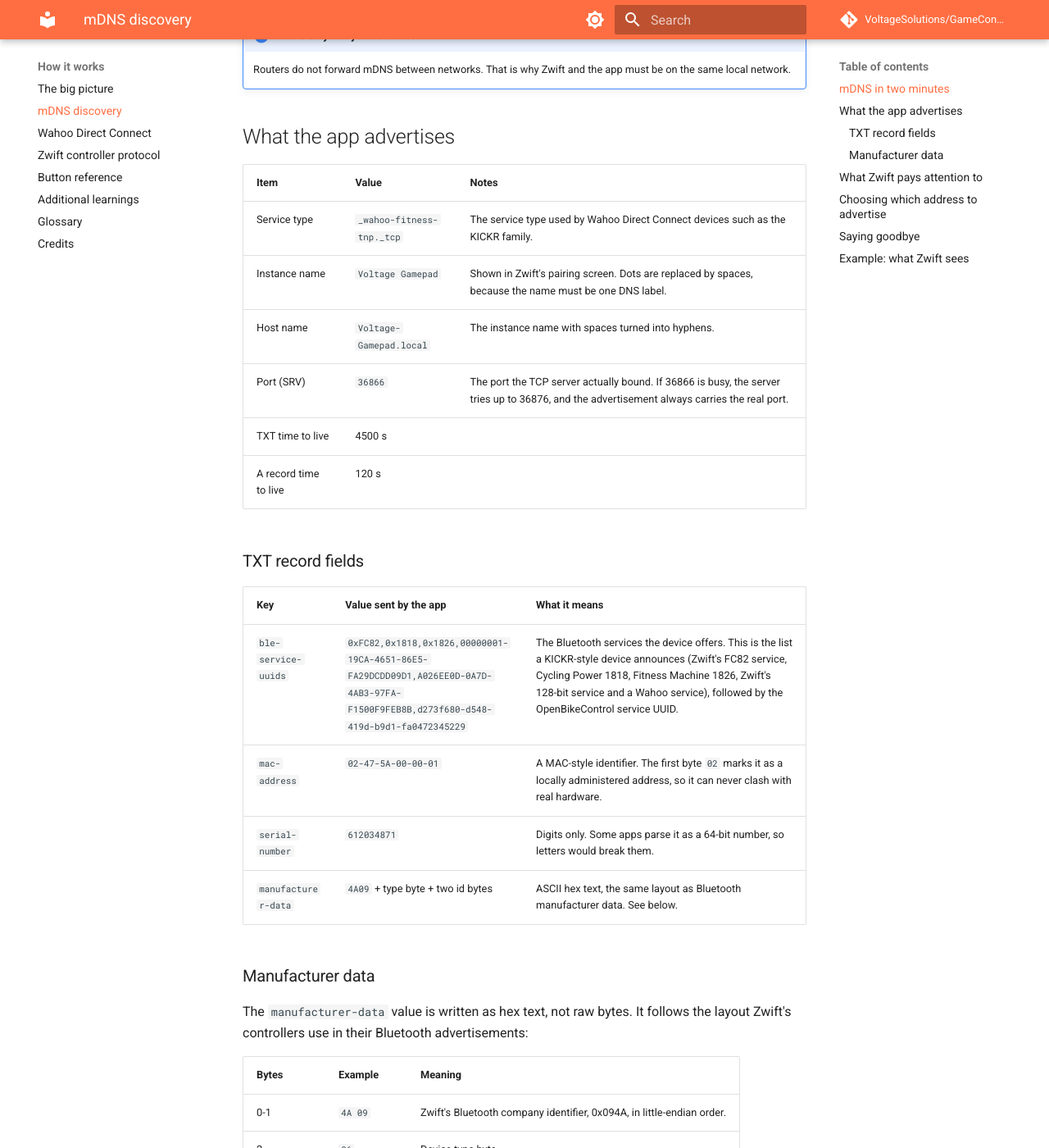
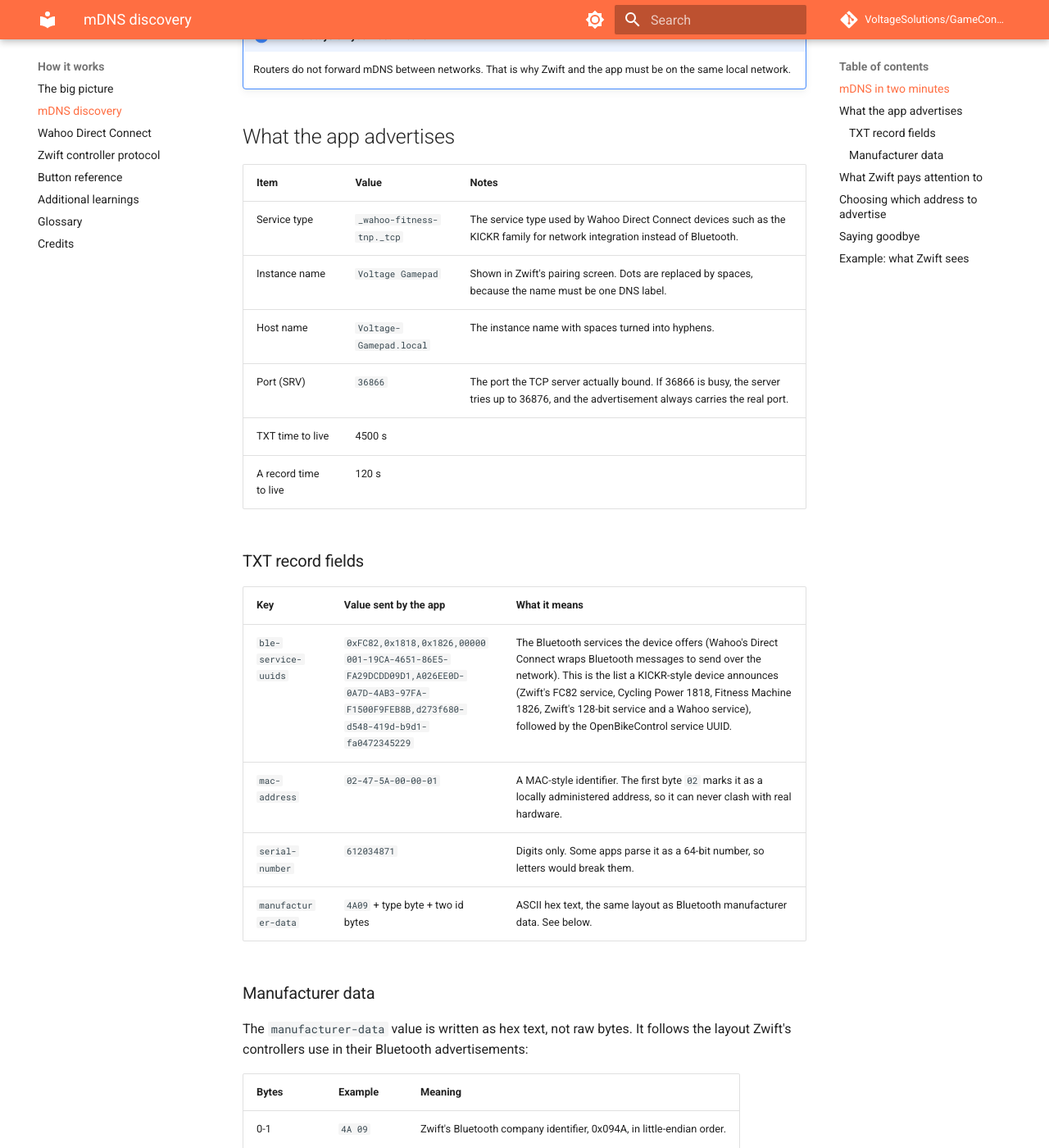
Before and after one commit to VoltageSolutions/GameControllerForZwift, an MkDocs documentation site: the page built from docs/how-it-works/mdns.md, in a window 1280 px wide and 1400 px high, scrolled down 986 px. Shown: the whole window at 82% size. Built offline with MkDocs 1.6.1 and Material for MkDocs 9.7.7, drawn with Linux system fonts in a browser that asks for light colours; comment, search, counter and statistics services are not loaded; some of the changed text lies outside the part shown.

Commit message:
How it works cleanup.

```diff
--- a/docs/how-it-works/mdns.md
+++ b/docs/how-it-works/mdns.md
@@ -25,7 +25,7 @@ A client such as Zwift asks for the PTR records of a service type, then follows
 
 | Item | Value | Notes |
 |---|---|---|
-| Service type | `_wahoo-fitness-tnp._tcp` | The service type used by Wahoo Direct Connect devices such as the KICKR family. |
+| Service type | `_wahoo-fitness-tnp._tcp` | The service type used by Wahoo Direct Connect devices such as the KICKR family for network integration instead of Bluetooth. |
 | Instance name | `Voltage Gamepad` | Shown in Zwift's pairing screen. Dots are replaced by spaces, because the name must be one DNS label. |
 | Host name | `Voltage-Gamepad.local` | The instance name with spaces turned into hyphens. |
 | Port (SRV) | `36866` | The port the TCP server actually bound. If 36866 is busy, the server tries up to 36876, and the advertisement always carries the real port. |
@@ -36,7 +36,7 @@ A client such as Zwift asks for the PTR records of a service type, then follows
 
 | Key | Value sent by the app | What it means |
 |---|---|---|
-| `ble-service-uuids` | `0xFC82,0x1818,0x1826,00000001-19CA-4651-86E5-FA29DCDD09D1,A026EE0D-0A7D-4AB3-97FA-F1500F9FEB8B,d273f680-d548-419d-b9d1-fa0472345229` | The Bluetooth services the device offers. This is the list a KICKR-style device announces (Zwift's FC82 service, Cycling Power 1818, Fitness Machine 1826, Zwift's 128-bit service and a Wahoo service), followed by the OpenBikeControl service UUID. |
+| `ble-service-uuids` | `0xFC82,0x1818,0x1826,00000001-19CA-4651-86E5-FA29DCDD09D1,A026EE0D-0A7D-4AB3-97FA-F1500F9FEB8B,d273f680-d548-419d-b9d1-fa0472345229` | The Bluetooth services the device offers (Wahoo's Direct Connect wraps Bluetooth messages to send over the network). This is the list a KICKR-style device announces (Zwift's FC82 service, Cycling Power 1818, Fitness Machine 1826, Zwift's 128-bit service and a Wahoo service), followed by the OpenBikeControl service UUID. |
 | `mac-address` | `02-47-5A-00-00-01` | A MAC-style identifier. The first byte `02` marks it as a locally administered address, so it can never clash with real hardware. |
 | `serial-number` | `612034871` | Digits only. Some apps parse it as a 64-bit number, so letters would break them. |
 | `manufacturer-data` | `4A09` + type byte + two id bytes | ASCII hex text, the same layout as Bluetooth manufacturer data. See below. |
```
Also changed, not shown: other parts of docs/how-it-works/mdns.md (+1 -1 lines), docs/how-it-works/big-picture.md (+2 -2 lines).
